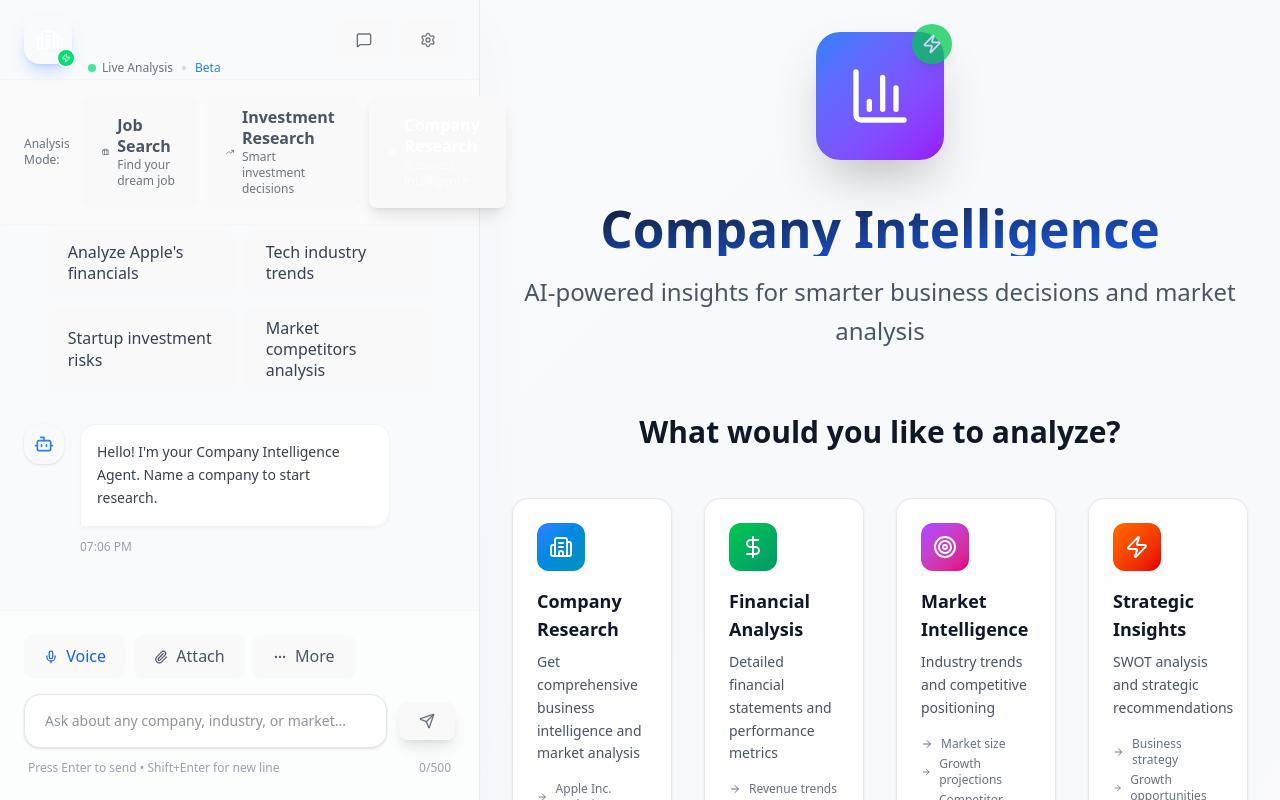
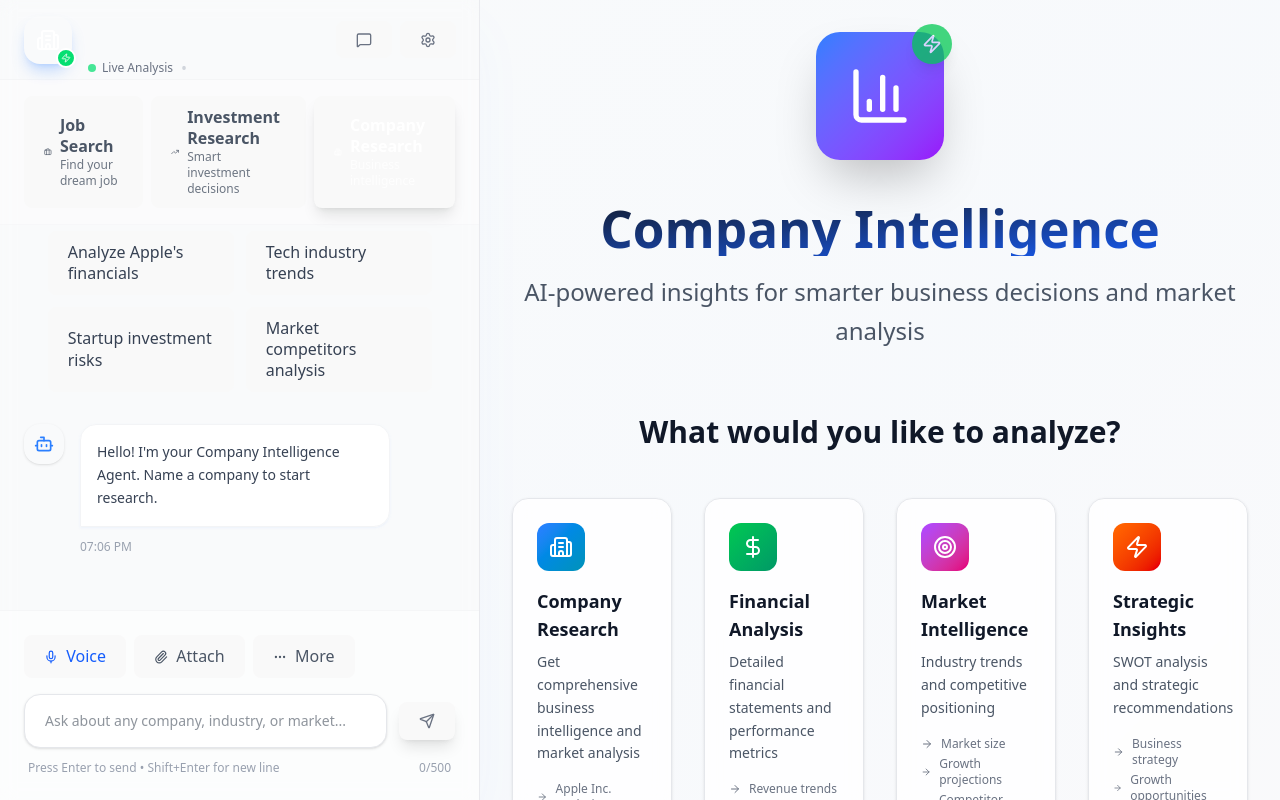
Before and after one commit to shubhamgupta8899/AnalystAI, a React (Vite) app: page / in a window 1280 px wide. Built offline with nearby package versions, Linux system fonts and the light colour scheme.

Commit message:
fix left pannel

```diff
--- a/src/components/LeftPanel.jsx
+++ b/src/components/LeftPanel.jsx
@@ -389,7 +389,6 @@ const LeftPanel = ({
                 </span>
               </div>
               <span className="text-gray-300 dark:text-gray-600">•</span>
-              <span className="text-xs text-blue-500 dark:text-blue-400 font-medium">Beta</span>
             </div>
           </div>
         </div>
@@ -410,7 +409,7 @@ const LeftPanel = ({
       {/* User Mode Selector - Job Search First */}
       <div className="px-6 py-4 border-b border-gray-100/50 dark:border-gray-800 bg-white/30 dark:bg-gray-900/30 backdrop-blur-sm">
         <div className="flex items-center gap-3">
-          <span className="text-xs font-medium text-gray-500 dark:text-gray-400">Analysis Mode:</span>
+
           <div className="flex gap-2">
             {userModes.map((mode) => (
               <button
```
